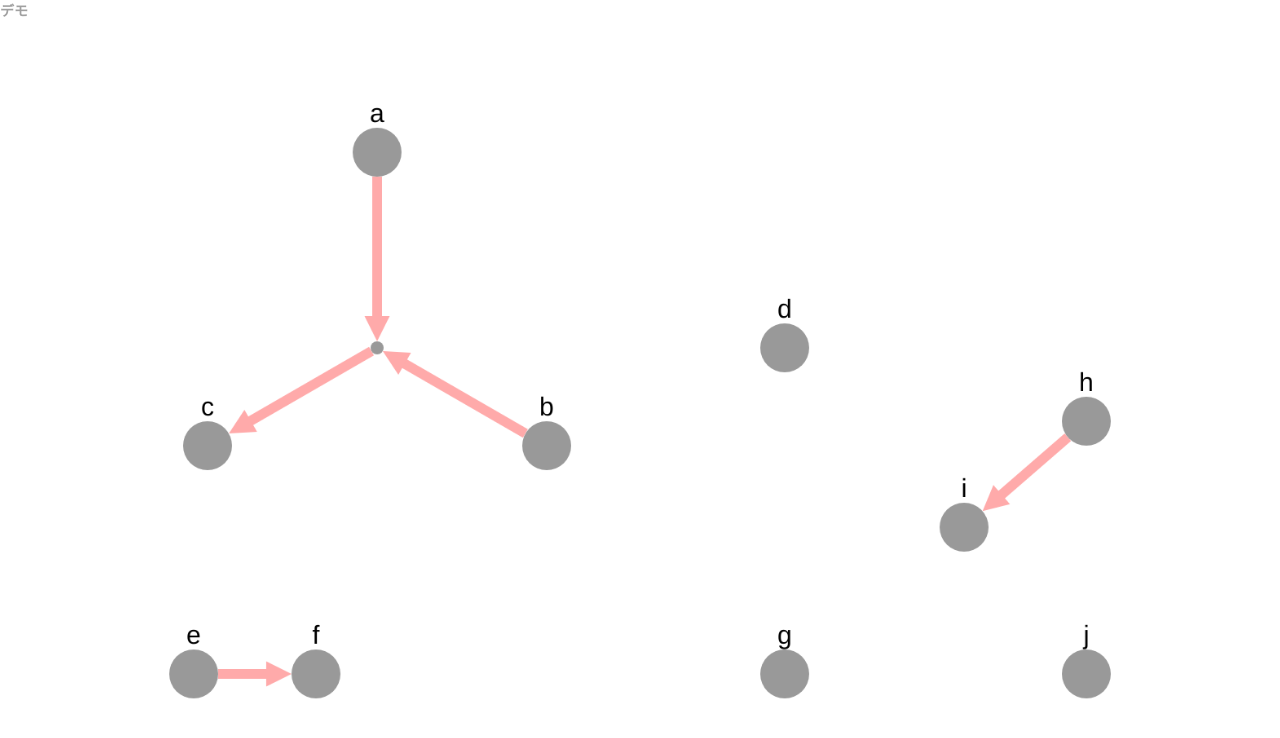
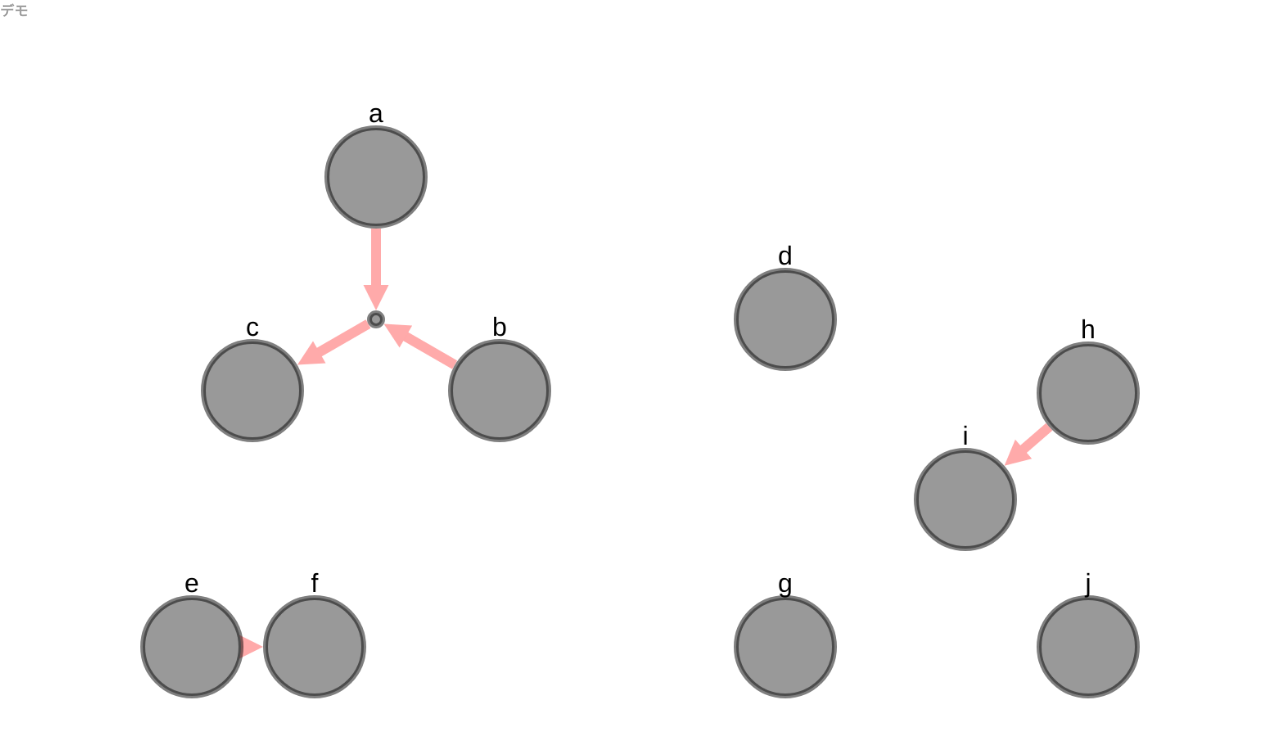
Before and after one commit to takamitsu-iida/cytoscapejs-practice, a website: page index.html in a window 1280 px wide. Drawn offline with Linux system fonts and the light colour scheme.

Commit message:
[ci skip]

```diff
--- a/index.html
+++ b/index.html
@@ -18,6 +18,9 @@
     <!-- iida.startup.jsをインクルード -->
     <script type="text/javascript" src="./static/site/js/iida.startup.js"></script>
 
+    <!-- iida.topology.1.jsをインクルード -->
+    <script type="text/javascript" src="./static/site/js/iida.topology.1.js"></script>
+
     <!-- スタイルシートをインクルード -->
     <link rel="stylesheet" href="./static/site/css/iida.css" type="text/css">
 
--- a/static/site/js/iida.startup.js
+++ b/static/site/js/iida.startup.js
@@ -1,4 +1,4 @@
-/* global cytoscape, iida */
+/* global iida */
 
 // グローバルに独自の名前空間を定義する
 (function() {
@@ -29,227 +29,8 @@
   // 名前空間iidaの下にmain関数を作成する
   iida.main = function() {
 
-    var cy = window.cy = cytoscape({
-
-      container: document.getElementById('cy'),
-
-      layout: {
-        name: 'preset'
-      },
-
-      style: [
-        {
-          selector: 'node',
-          style: {
-            'label': 'data(id)'
-          }
-        },
-        {
-          selector: '.mid',
-          style: {
-            'width': 8,
-            'height': 8,
-            'label': ''
-          }
-        },
-        {
-          selector: 'edge',
-          style: {
-            'curve-style': 'bezier',
-            'width': 6,
-            'target-arrow-shape': 'triangle',
-            'line-color': '#ffaaaa',
-            'target-arrow-color': '#ffaaaa'
-          }
-        }
-      ],
-
-      __elements: [
-        { data: { id: 'a' } },
-        { data: { id: 'b' } },
-        { data: { id: 'c' } },
-        { data: { id: 'mid' }, classes: 'mid' },
-        { data: { source: 'a', target: 'mid' } },
-        { data: { source: 'b', target: 'mid' } },
-        { data: { source: 'mid', target: 'c' } },
-
-        { data: { id: 'd' } },
-
-        { data: { id: 'e' } },
-        { data: { id: 'f' } },
-        { data: { source: 'e', target: 'f' } },
-
-        { data: { id: 'g' } },
-
-        { data: { id: 'h' } },
-        { data: { id: 'i' } },
-        { data: { source: 'h', target: 'i' } },
-
-        { data: { id: 'j' } },
-      ],
-
-      elements: {
-        nodes: [
-          { data: { id: 'a' } },
-          { data: { id: 'b' } },
-          { data: { id: 'c' } },
-          { data: { id: 'mid' }, classes: 'mid' },
-
-          { data: { id: 'd' } },
-
-          { data: { id: 'e' } },
-          { data: { id: 'f' } },
-
-          { data: { id: 'g' } },
-
-          { data: { id: 'h' } },
-          { data: { id: 'i' } },
-
-          { data: { id: 'j' } },
-        ],
-        edges: [
-          { data: { source: 'a', target: 'mid' } },
-          { data: { source: 'b', target: 'mid' } },
-          { data: { source: 'mid', target: 'c' } },
-
-          { data: { source: 'e', target: 'f' } },
-
-          { data: { source: 'h', target: 'i' } },
-        ]
-      }
-
-    });
-
-    // a, b, c; with mid in the middle
-
-    cy.$('#a, #b, #c').makeLayout({
-      name: 'circle',
-      boundingBox: {
-        x1: 0,
-        y1: 0,
-        x2: 300,
-        y2: 300
-      }
-    }).run();
-
-    cy.automove({
-      nodesMatching: cy.$('#mid'),
-      reposition: 'mean',
-      meanOnSelfPosition: function(){ return false; }
-    });
-
-    // dragging mid drags its neighbourhood with it
-    cy.automove({
-      nodesMatching: cy.$('#mid').neighbourhood().nodes(),
-      reposition: 'drag',
-      dragWith: cy.$('#mid')
-    });
-
-
-    // d can't go out of a box
-
-    cy.automove({
-      nodesMatching: cy.$('#d'),
-      reposition: { x1: 350, x2: 450, y1: 100, y2: 200 }
-    });
-
-    cy.$('#d').position({ x: 400, y: 150 });
-
-
-    // e & f have the same y
-
-    var eAndF = cy.$('#e, #f');
-
-    eAndF.makeLayout({
-      name: 'grid',
-      boundingBox: { x1: 0, x2: 300, y1: 300, y2: 400 },
-      cols: 4,
-      fit: false
-    }).run();
-
-    cy.automove({
-      nodesMatching: cy.$('#e, #f'),
-      reposition: function( node ){
-        var pos = node.position();
-
-        if( node.grabbed() ){ return pos; }
-
-        var otherNode = eAndF.not( node );
-
-        return {
-          x: pos.x,
-          y: otherNode.position('y')
-        };
-      },
-      when: 'matching'
-    });
-
-
-    // g kept in viewport
-
-    cy.$('#g').position({ x: 400, y: 350 });
-
-    cy.fit( 100 ); // make sure g is in the viewport for the demo
-
-    cy.automove({
-      nodesMatching: cy.$('#g'),
-      reposition: 'viewport'
-    });
-
-
-    // i gets pulled along with h on drag
-
-    cy.$('#h').position({ x: 585, y: 195 });
-    cy.$('#i').position({ x: 510, y: 260 });
-
-    cy.automove({
-      nodesMatching: cy.$('#i'),
-      reposition: 'drag',
-      dragWith: cy.$('#h')
-    });
-
-
-    // j can't go in the box of d
-
-    cy.$('#j').position({ x: 585, y: 350 });
-
-    cy.automove({
-      nodesMatching: cy.$('#j'),
-      reposition: { type: 'outside', x1: 350, x2: 450, y1: 100, y2: 200 }
-    });
-
-
-    cy.fit( 100 ); // fit to all the layouts
-
-
-    // .automove-viewport nodes kept in viewport (even if added after this call)
-    // convenient but less performant than `nodesMatching: collection`
-
-    cy.automove({
-      nodesMatching: '.automove-viewport',
-      reposition: 'viewport'
-    });
-
-    cy.on('tap', function( evt ){
-      var tgt = evt.target || evt.cyTarget; // 3.x || 2.x
-
-      if( tgt === cy ){
-        cy.add({
-          classes: 'automove-viewport',
-          data: { id: 'new' + Math.round( Math.random() * 100 ) },
-          position: {
-            x: evt.position.x,
-            y: evt.position.y
-          }
-        });
-      }
-    });
-
-    cy.on('cxttap', 'node', function( evt ){
-      var tgt = evt.target || evt.cyTarget; // 3.x || 2.x
-
-      tgt.remove();
-    });
+    // cytoscapeを走らせる
+    iida.topology();
 
   };
   //
--- /dev/null
+++ b/static/site/js/iida.topology.1.js
@@ -0,0 +1,259 @@
+/* global cytoscape, iida */
+
+(function() {
+
+  // iida.の下にcytoscapeを走らせる関数を作成する
+  iida.topology = function() {
+
+    var cy = window.cy = cytoscape({
+
+      container: document.getElementById('cy'),
+
+      layout: {
+        name: 'preset',  // 位置をマニュアル指定
+        // name: 'grid',  // グリッド状にノードを配置
+        // name: 'circle',  // 円状にノードを配置
+        // name: 'breadthfirst',  // ツリー状に配置
+        directed: true,
+        padding: 10
+      },
+
+      style: [
+        {
+          selector: 'node',
+          style: {
+            'label': 'data(id)',
+            'height': 60,
+            'width': 60,
+            'background-fit': 'cover',
+            'border-color': '#000',
+            'border-width': 3,
+            'border-opacity': 0.5
+          }
+        },
+        {
+          selector: '.mid',
+          style: {
+            'width': 8,
+            'height': 8,
+            'label': ''
+          }
+        },
+        {
+          selector: '.dog',
+          style: {
+            'background-image': 'https://farm8.staticflickr.com/7272/7633179468_3e19e45a0c_b.jpg'
+          }
+        },
+        {
+          selector: '.cat',
+          style: {
+            'background-image': 'https://farm2.staticflickr.com/1261/1413379559_412a540d29_b.jpg'
+          }
+        },
+        {
+          selector: 'edge',
+          style: {
+            'curve-style': 'bezier',
+            'width': 6,
+            'target-arrow-shape': 'triangle',
+            'line-color': '#ffaaaa',
+            'target-arrow-color': '#ffaaaa'
+          }
+        }
+      ],
+
+      elements: [
+        { data: { id: 'a' } },
+        { data: { id: 'b' } },
+        { data: { id: 'c' } },
+        { data: { id: 'mid' }, classes: 'mid' },
+        { data: { source: 'a', target: 'mid' } },
+        { data: { source: 'b', target: 'mid' } },
+        { data: { source: 'mid', target: 'c' } },
+
+        { data: { id: 'd' } },
+
+        { data: { id: 'e' } },
+        { data: { id: 'f' } },
+        { data: { source: 'e', target: 'f' } },
+
+        { data: { id: 'g' } },
+
+        { data: { id: 'h' } },
+        { data: { id: 'i' } },
+        { data: { source: 'h', target: 'i' } },
+
+        { data: { id: 'j' } },
+      ],
+
+      __elements: {
+        nodes: [
+          { data: { id: 'a' } },
+          { data: { id: 'b' } },
+          { data: { id: 'c' } },
+          { data: { id: 'mid' }, classes: 'mid' },
+
+          { data: { id: 'd' } },
+
+          { data: { id: 'e' }, classes: 'src'},
+          { data: { id: 'f' }, classes: 'dst'},
+
+          { data: { id: 'g' } },
+
+          { data: { id: 'h' } },
+          { data: { id: 'i' } },
+
+          { data: { id: 'j' } },
+        ],
+        edges: [
+          { data: { source: 'a', target: 'mid' } },
+          { data: { source: 'b', target: 'mid' } },
+          { data: { source: 'mid', target: 'c' } },
+
+          { data: { source: 'e', target: 'f' } },
+
+          { data: { source: 'h', target: 'i' } },
+        ]
+      }
+
+    });
+
+    // a, b, c; with mid in the middle
+
+    cy.$('#a, #b, #c').makeLayout({
+      name: 'circle',
+      boundingBox: {
+        x1: 0,
+        y1: 0,
+        x2: 300,
+        y2: 300
+      }
+    }).run();
+
+    cy.automove({
+      nodesMatching: cy.$('#mid'),
+      reposition: 'mean',
+      meanOnSelfPosition: function(){ return false; }
+    });
+
+    // dragging mid drags its neighbourhood with it
+    cy.automove({
+      nodesMatching: cy.$('#mid').neighbourhood().nodes(),
+      reposition: 'drag',
+      dragWith: cy.$('#mid')
+    });
+
+
+    // d can't go out of a box
+
+    cy.automove({
+      nodesMatching: cy.$('#d'),
+      reposition: { x1: 350, x2: 450, y1: 100, y2: 200 }
+    });
+
+    cy.$('#d').position({ x: 400, y: 150 });
+
+
+    // e & f have the same y
+
+    var eAndF = cy.$('#e, #f');
+
+    eAndF.makeLayout({
+      name: 'grid',
+      boundingBox: { x1: 0, x2: 300, y1: 300, y2: 400 },
+      cols: 4,
+      fit: false
+    }).run();
+
+    cy.automove({
+      nodesMatching: cy.$('#e, #f'),
+      reposition: function( node ){
+        var pos = node.position();
+
+        if( node.grabbed() ){ return pos; }
+
+        var otherNode = eAndF.not( node );
+
+        return {
+          x: pos.x,
+          y: otherNode.position('y')
+        };
+      },
+      when: 'matching'
+    });
+
+
+    // g kept in viewport
+
+    cy.$('#g').position({ x: 400, y: 350 });
+
+    cy.fit( 100 ); // make sure g is in the viewport for the demo
+
+    cy.automove({
+      nodesMatching: cy.$('#g'),
+      reposition: 'viewport'
+    });
+
+
+    // i gets pulled along with h on drag
+
+    cy.$('#h').position({ x: 585, y: 195 });
+    cy.$('#i').position({ x: 510, y: 260 });
+
+    cy.automove({
+      nodesMatching: cy.$('#i'),
+      reposition: 'drag',
+      dragWith: cy.$('#h')
+    });
+
+
+    // j can't go in the box of d
+
+    cy.$('#j').position({ x: 585, y: 350 });
+
+    cy.automove({
+      nodesMatching: cy.$('#j'),
+      reposition: { type: 'outside', x1: 350, x2: 450, y1: 100, y2: 200 }
+    });
+
+
+    cy.fit( 100 ); // fit to all the layouts
+
+
+    // .automove-viewport nodes kept in viewport (even if added after this call)
+    // convenient but less performant than `nodesMatching: collection`
+
+    cy.automove({
+      nodesMatching: '.automove-viewport',
+      reposition: 'viewport'
+    });
+
+    cy.on('tap', function( evt ){
+      var tgt = evt.target || evt.cyTarget; // 3.x || 2.x
+
+      if( tgt === cy ){
+        cy.add({
+          classes: 'automove-viewport',
+          data: { id: 'new' + Math.round( Math.random() * 100 ) },
+          position: {
+            x: evt.position.x,
+            y: evt.position.y
+          }
+        });
+      }
+    });
+
+    cy.on('cxttap', 'node', function( evt ){
+      var tgt = evt.target || evt.cyTarget; // 3.x || 2.x
+
+      tgt.remove();
+    });
+
+
+
+
+
+  };
+  //
+})();
```
Also changed, not shown: static/site/js/iida.topology.2.js (added, +259 -0 lines), static/site/img/firewall.jpg (added), static/site/img/ibm_mainframe.jpg (added), static/site/img/ibm_tower.jpg (added), static/site/img/laptop.jpg (added), static/site/img/pc.jpg (added), static/site/img/router.jpg (added).
